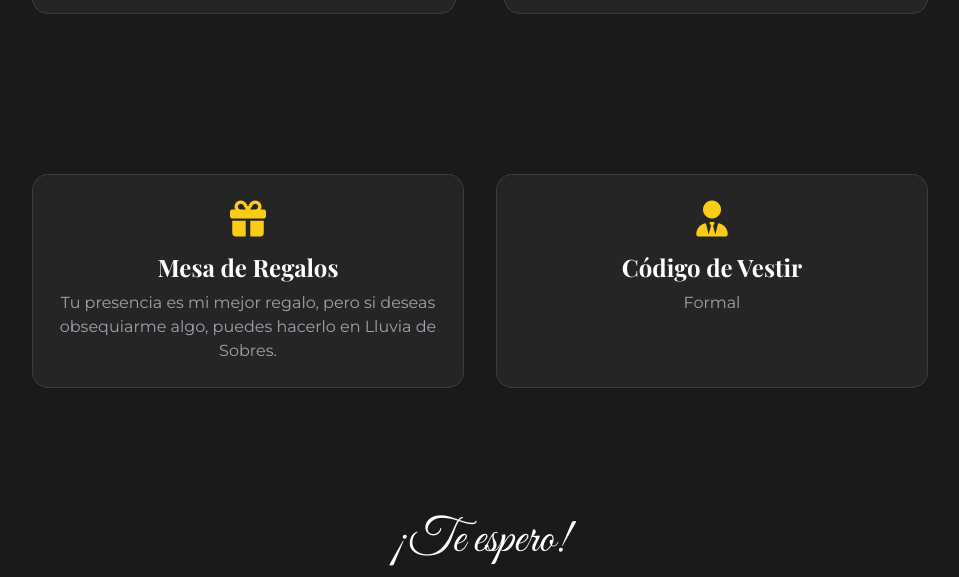
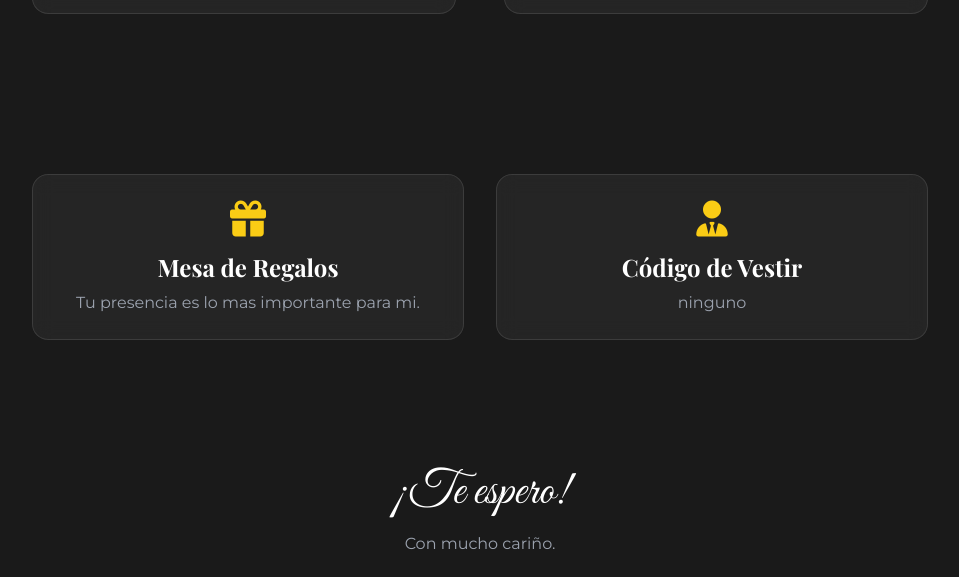
Before and after one commit to invitaciones12/prueba-xv-a-os, a plain HTML site: page index.html in a window 1280 px wide. Shown: the part 2379-2956 px from the top of the page, without its empty margins (160-1119 px from the left). Drawn offline with nearby package versions, Linux system fonts and the light colour scheme.

Commit message:
Update index.html

```diff
--- a/index.html
+++ b/index.html
@@ -217,13 +217,13 @@
                 <div class="reveal card-glass p-6 flex-1 min-w-[280px]">
                     <i class="fas fa-gift text-4xl text-yellow-400 mb-3"></i>
                     <h4 class="font-playfair text-2xl text-white">Mesa de Regalos</h4>
-                    <p class="text-gray-400 mt-2">Tu presencia es mi mejor regalo, pero si deseas obsequiarme algo, puedes hacerlo en Lluvia de Sobres.</p>
+                    <p class="text-gray-400 mt-2">Tu presencia es lo mas importante para mi.</p>
                 </div>
                 <!-- Dress code -->
                 <div class="reveal card-glass p-6 flex-1 min-w-[280px]">
                      <i class="fas fa-user-tie text-4xl text-yellow-400 mb-3"></i>
                     <h4 class="font-playfair text-2xl text-white">Código de Vestir</h4>
-                    <p class="text-gray-400 mt-2">Formal</p>
+                    <p class="text-gray-400 mt-2">ninguno</p>
                 </div>
             </div>
         </section>
```
